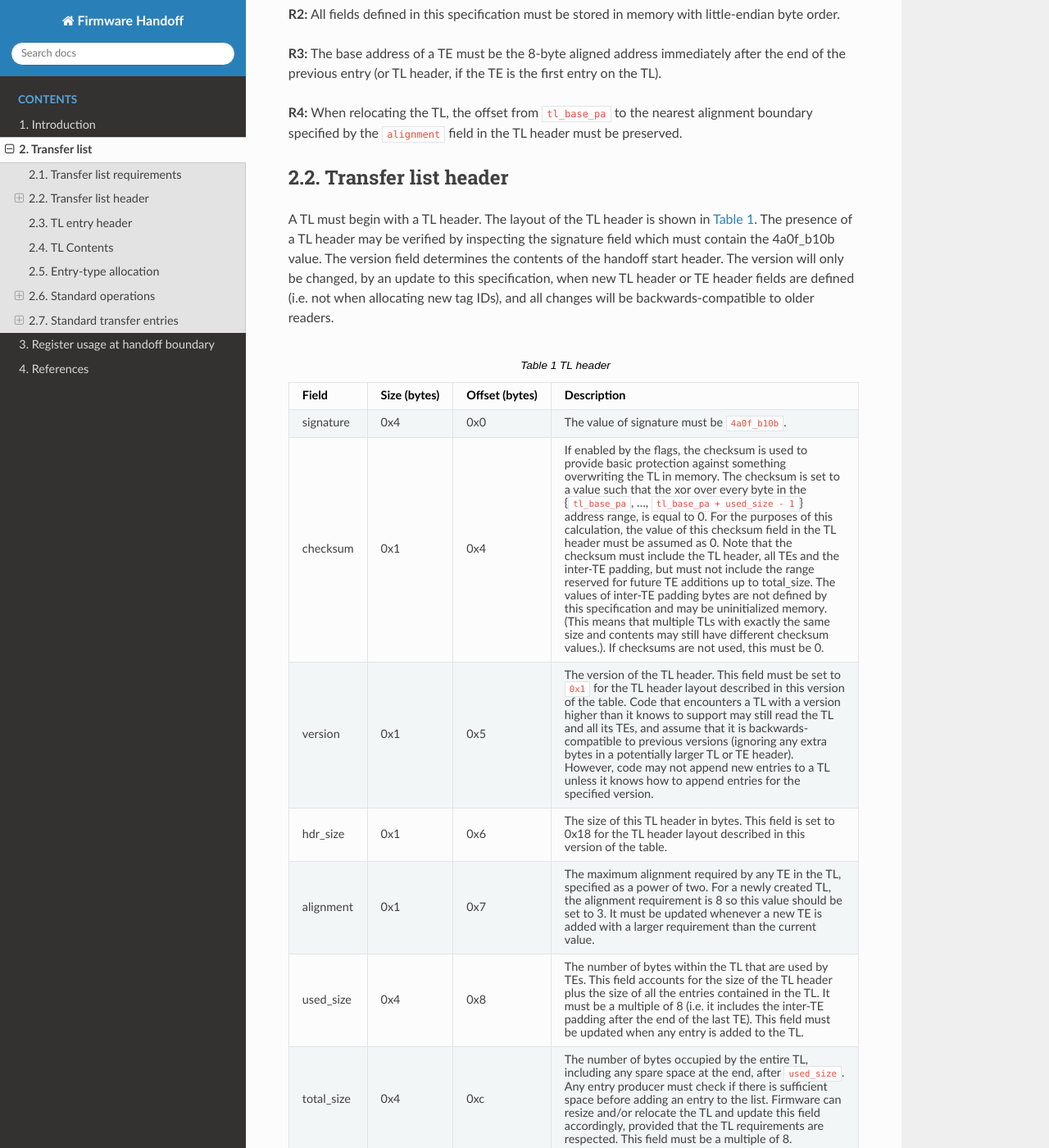
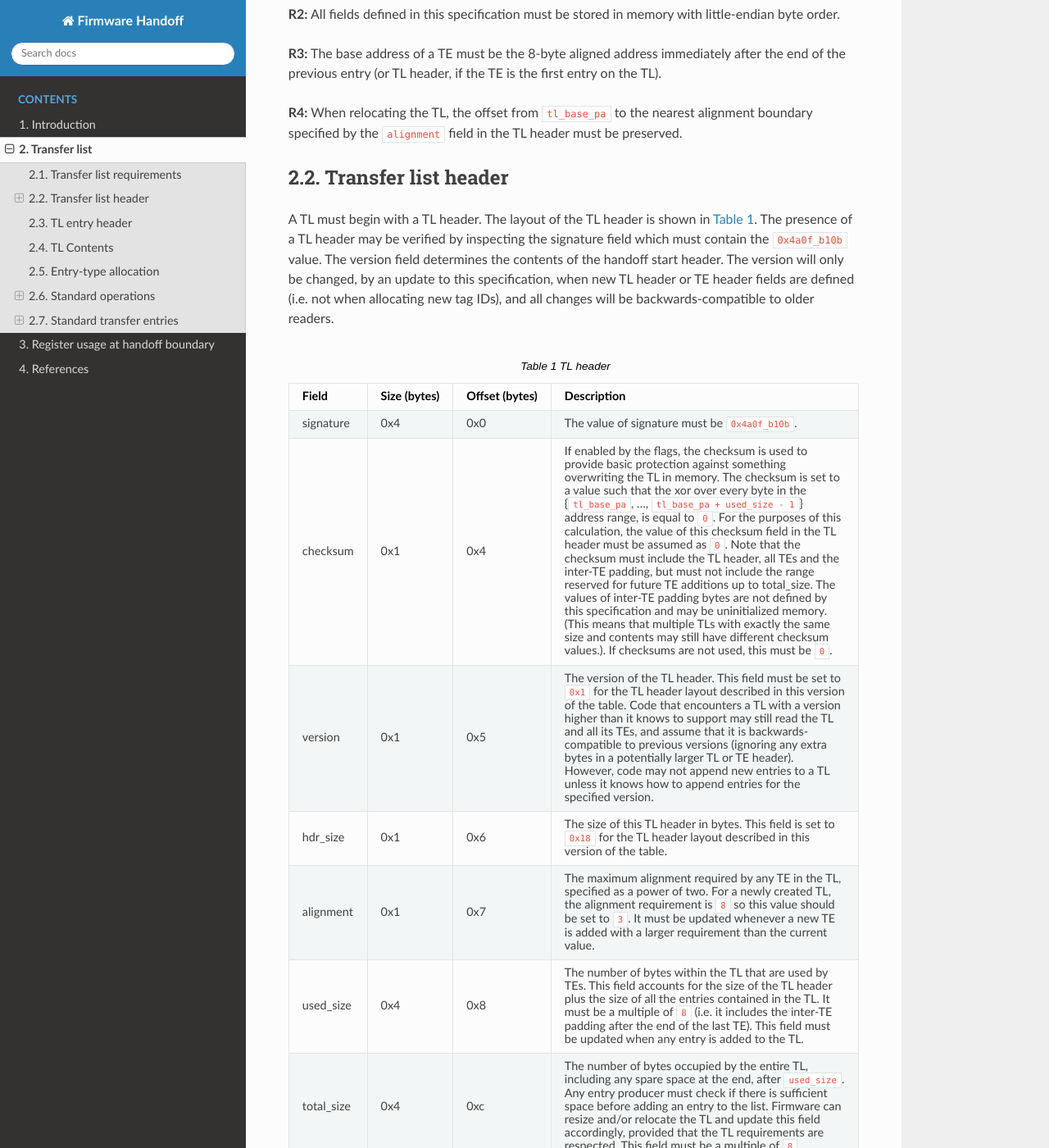
Before and after one commit to FirmwareHandoff/firmware_handoff, a Sphinx documentation site: the page built from source/transfer_list.rst, in a window 1280 px wide and 1400 px high, scrolled down 1048 px. Shown: the whole window at 82% size. Built offline with Sphinx 7.4.7 and the Read the Docs theme 3.1.0, drawn with Linux system fonts in a browser that asks for light colours; formulas are drawn with MathJax 3; some of the changed text lies outside the part shown.

Commit message:
Adopt backticks to represent values to be set to fields
The specification used different conventions to represent field values.
This commit homogenizes all filed values to be represented with
backticks.

Change-Id: I4db4e1e226a2780813b07457f33db4294a7f5da7
Signed-off-by: Jose Marinho <jose.marinho@arm.com>

```diff
--- a/source/transfer_list.rst
+++ b/source/transfer_list.rst
@@ -47,7 +47,7 @@ Transfer list header
 
 A TL must begin with a TL header. The layout of the TL header is shown in
 :numref:`tab_tl_header`.  The presence of a TL header may be verified by
-inspecting the signature field which must contain the 4a0f_b10b value.  The
+inspecting the signature field which must contain the `0x4a0f_b10b` value.  The
 version field determines the contents of the handoff start header. The version
 will only be changed, by an update to this specification, when new TL header or
 TE header fields are defined (i.e. not when allocating new tag IDs), and all
@@ -66,12 +66,12 @@ changes will be backwards-compatible to older readers.
    * - signature
      - 0x4
      - 0x0
-     - The value of signature must be `4a0f_b10b`.
+     - The value of signature must be `0x4a0f_b10b`.
 
    * - checksum
      - 0x1
      - 0x4
-     - If enabled by the flags, the checksum is used to provide basic protection against something overwriting the TL in memory. The checksum is set to a value such that the xor over every byte in the {`tl_base_pa`, …, `tl_base_pa + used_size - 1`} address range, is equal to 0. For the purposes of this calculation, the value of this checksum field in the TL header must be assumed as 0. Note that the checksum must include the TL header, all TEs and the inter-TE padding, but must not include the range reserved for future TE additions up to total_size. The values of inter-TE padding bytes are not defined by this specification and may be uninitialized memory. (This means that multiple TLs with exactly the same size and contents may still have different checksum values.). If checksums are not used, this must be 0.
+     - If enabled by the flags, the checksum is used to provide basic protection against something overwriting the TL in memory. The checksum is set to a value such that the xor over every byte in the {`tl_base_pa`, …, `tl_base_pa + used_size - 1`} address range, is equal to `0`. For the purposes of this calculation, the value of this checksum field in the TL header must be assumed as `0`. Note that the checksum must include the TL header, all TEs and the inter-TE padding, but must not include the range reserved for future TE additions up to total_size. The values of inter-TE padding bytes are not defined by this specification and may be uninitialized memory. (This means that multiple TLs with exactly the same size and contents may still have different checksum values.). If checksums are not used, this must be `0`.
 
    * - version
      - 0x1
@@ -81,22 +81,22 @@ changes will be backwards-compatible to older readers.
    * - hdr_size
      - 0x1
      - 0x6
-     - The size of this TL header in bytes. This field is set to 0x18 for the TL header layout described in this version of the table.
+     - The size of this TL header in bytes. This field is set to `0x18` for the TL header layout described in this version of the table.
 
    * - alignment
      - 0x1
      - 0x7
-     - The maximum alignment required by any TE in the TL, specified as a power of two. For a newly created TL, the alignment requirement is 8 so this value should be set to 3. It must be updated whenever a new TE is added with a larger requirement than the current value.
+     - The maximum alignment required by any TE in the TL, specified as a power of two. For a newly created TL, the alignment requirement is `8` so this value should be set to `3`. It must be updated whenever a new TE is added with a larger requirement than the current value.
 
    * - used_size
      - 0x4
      - 0x8
-     - The number of bytes within the TL that are used by TEs. This field accounts for the size of the TL header plus the size of all the entries contained in the TL. It must be a multiple of 8 (i.e. it includes the inter-TE padding after the end of the last TE). This field must be updated when any entry is added to the TL.
+     - The number of bytes within the TL that are used by TEs. This field accounts for the size of the TL header plus the size of all the entries contained in the TL. It must be a multiple of `8` (i.e. it includes the inter-TE padding after the end of the last TE). This field must be updated when any entry is added to the TL.
 
    * - total_size
      - 0x4
      - 0xc
-     - The number of bytes occupied by the entire TL, including any spare space at the end, after `used_size`. Any entry producer must check if there is sufficient space before adding an entry to the list. Firmware can resize and/or relocate the TL and update this field accordingly, provided that the TL requirements are respected. This field must be a multiple of 8.
+     - The number of bytes occupied by the entire TL, including any spare space at the end, after `used_size`. Any entry producer must check if there is sufficient space before adding an entry to the list. Firmware can resize and/or relocate the TL and update this field accordingly, provided that the TL requirements are respected. This field must be a multiple of `8`.
 
    * - flags
      - 0x4
@@ -106,7 +106,7 @@ changes will be backwards-compatible to older readers.
    * - reserved
      - 0x4
      - 0x14
-     - Reserved word. Must be set to 0 or ignored.
+     - Reserved word. Must be set to `0` or ignored.
 
 
 TL Flags
@@ -131,7 +131,7 @@ field.
 
    * - 31:1
      - unused
-     - Reserved for future use. Must be 0.
+     - Reserved for future use. Must be `0`.
 
 
 .. _sec_tl_entry_hdr:
@@ -174,12 +174,12 @@ The TE header is defined in :numref:`tab_te_header`.
    * - hdr_size
      - 0x1
      - 0x3
-     - The size of this entry header in bytes. This field must be set to 8 for the TE header layout described in this version of the table.
+     - The size of this entry header in bytes. This field must be set to `8` for the TE header layout described in this version of the table.
 
    * - data_size
      - 0x4
      - 0x4
-     - The exact size of the data content in bytes, not including inter-TE padding. May be 0.
+     - The exact size of the data content in bytes, not including inter-TE padding. May be `0`.
 
 
 TL Contents
@@ -248,7 +248,7 @@ tags related to a particular chipset or to a particular firmware project could
 use adjacent tag numbers), but there are no predefined ranges and no
 reservations of tag ranges for specific use.
 
-The {0xff_f000, ..., 0xff_ffff} range is reserved for non-standardized use.
+The `{0xff_f000, ..., 0xff_ffff}` range is reserved for non-standardized use.
 Anyone is free to use tags from that range for any custom TE layout without
 adding their definitions to this specification first. The use of this range is
 *strongly discouraged* for anything other than local experiments or code that
@@ -301,7 +301,7 @@ Inputs:
 
 - `tl_base_addr`: Base address of the existing TL.
 
-#. Compare `tl.signature` (`tl_base_addr + 0x0`) to `4a0f_b10b`. On a mismatch,
+#. Compare `tl.signature` (`tl_base_addr + 0x0`) to `0x4a0f_b10b`. On a mismatch,
    abort (this is not a valid TL).
 
 #. Compare `tl.version` (`tl_base_addr + 0x5`) to the expected version
@@ -416,7 +416,7 @@ Inputs:
 
 - `tl_base_addr`: Base address of the TL to add a TE to.
 - `new_tag_id`: ID number of the tag for the new TE.
-- `new_alignment`: The alignment boundary as a power of 2 that the data must be aligned to.
+- `new_alignment`: The alignment boundary as a power of `2` that the data must be aligned to.
 - `new_data_size`: Size in bytes of the data to be encapsulated in the TE.
 - [data]: Data to be copied into the TE or generated on the fly.
 
@@ -455,7 +455,7 @@ Inputs:
 
 #. Check that `available_size` is larger than `0x18` (the assumed `tl.hdr_size`), otherwise abort.
 
-#. Set `tl.signature` (`tl_base_addr + 0x0`) to `4a0f_b10b`.
+#. Set `tl.signature` (`tl_base_addr + 0x0`) to `0x4a0f_b10b`.
 
 #. Set `tl.checksum` (`tl_base_addr + 0x4`) to `0x0` (for now).
 
@@ -514,13 +514,13 @@ Standard transfer entries
 
 The following entry types are currently defined:
 
-- empty entry: tag_id = 0  (:numref:`void_entry`).
-- fdt entry: tag_id = 1  (:numref:`fdt_entry`).
-- single HOB block entry: tag_id = 2 (:numref:`hob_block_entry`).
-- HOB list entry: tag_id = 3 (:numref:`hob_list_entry`).
-- ACPI table aggregate entry: tag_id = 4 (:numref:`acpi_aggr_entry`).
-- TPM event log entry: tag_id = 5 (:numref:`tpm_evlog_entry`).
-- TPM CRB base entry: tag_id = 6 (:numref:`tpm_crb_base_entry`).
+- empty entry: tag_id = `0`  (:numref:`void_entry`).
+- fdt entry: tag_id = `1`  (:numref:`fdt_entry`).
+- single HOB block entry: tag_id = `2` (:numref:`hob_block_entry`).
+- HOB list entry: tag_id = `3` (:numref:`hob_list_entry`).
+- ACPI table aggregate entry: tag_id = `4` (:numref:`acpi_aggr_entry`).
+- TPM event log entry: tag_id = `5` (:numref:`tpm_evlog_entry`).
+- TPM CRB base entry: tag_id = `6` (:numref:`tpm_crb_base_entry`).
 - Entries related to Trusted Firmware (:numref:`tf_entries`).
 
 .. _void_entry:
@@ -549,7 +549,7 @@ space up to the next TE).
    * - tag_id
      - 0x3
      - 0x0
-     - The tag_id field must be set to **0**.
+     - The tag_id field must be set to `0`.
 
    * - hdr_size
      - 0x1
@@ -559,8 +559,8 @@ space up to the next TE).
    * - data_size
      - 0x4
      - 0x4
-     - The size of the void space in bytes. May be 0. For XFERLIST_VOID,
-       data_size *MUST* be a multiple of 8 (i.e. there must be no space left to
+     - The size of the void space in bytes. May be `0`. For XFERLIST_VOID,
+       data_size *MUST* be a multiple of `8` (i.e. there must be no space left to
        inter-TE padding after this TE).
 
    * - void_data
@@ -591,7 +591,7 @@ the flattened devicetree (FDT) [DT]_ representation.
    * - tag_id
      - 0x3
      - 0x0
-     - The tag_id field must be set to **1**.
+     - The tag_id field must be set to `1`.
 
    * - hdr_size
      - 0x1
@@ -632,7 +632,7 @@ the TL and following the HOB list requirements defined in [PI]_.
    * - tag_id
      - 0x3
      - 0x0
-     - The tag_id field must be set to **2**.
+     - The tag_id field must be set to `2`.
 
    * - hdr_size
      - 0x1
@@ -673,7 +673,7 @@ specified in [PI]_.
    * - tag_id
      - 0x3
      - 0x0
-     - The tag_id field must be set to **3**.
+     - The tag_id field must be set to `3`.
 
    * - hdr_size
      - 0x1
@@ -720,7 +720,7 @@ such that the last ACPI table in this entry ends at offset
    * - tag_id
      - 0x3
      - 0x0
-     - The tag_id field must be set to **4**.
+     - The tag_id field must be set to `4`.
 
    * - hdr_size
      - 0x1
@@ -759,7 +759,7 @@ Specification [TCG_EFI]_.
    * - tag_id
      - 0x3
      - 0x0
-     - The tag_id field must be set to **5**.
+     - The tag_id field must be set to `5`.
 
    * - hdr_size
      - 0x1
@@ -769,7 +769,7 @@ Specification [TCG_EFI]_.
    * - data_size
      - 0x4
      - 0x4
-     - The size of the event log in bytes + sizeof(flags) i.e. 0x4.
+     - The size of the event log in bytes + sizeof(flags) i.e. `0x4`.
 
    * - flags
      - 0x4
@@ -784,7 +784,7 @@ Specification [TCG_EFI]_.
        by reading each measurement recorded and extending it into the TPM. Once
        the measurements are extended into the TPM, then the "need_to_replay"
        flag must be cleared if the transfer list is passed to additional
-       firmware components. Default value is "0". Other bits should be set to
+       firmware components. Default value is `0`. Other bits should be set to
        zero.
 
    * - event_log
@@ -813,7 +813,7 @@ and reserved for use as a TPM Command Response Buffer interface.
    * - tag_id
      - 0x3
      - 0x0
-     - The tag_id field must be set to **6**.
+     - The tag_id field must be set to `6`.
 
    * - hdr_size
      - 0x1
@@ -823,7 +823,7 @@ and reserved for use as a TPM Command Response Buffer interface.
    * - data_size
      - 0x4
      - 0x4
-     - This value should be set to **0xc** i.e. sizeof(crb_base_address) + sizeof(crb_size).
+     - This value should be set to `0xc`` i.e. `sizeof(crb_base_address) + sizeof(crb_size)`.
 
    * - crb_base_address
      - 0x8
@@ -866,7 +866,7 @@ the OP-TEE OS.
    * - tag_id
      - 0x3
      - 0x0
-     - The tag_id field must be set to **0x100**.
+     - The tag_id field must be set to `0x100`.
 
    * - hdr_size
      - 0x1
@@ -876,7 +876,7 @@ the OP-TEE OS.
    * - data_size
      - 0x4
      - 0x4
-     - The size (in bytes) of the address of OP-TEE pageable part which must be set to **8**.
+     - The size (in bytes) of the address of OP-TEE pageable part which must be set to `8`.
 
    * - pp_addr
      - 0x8
@@ -905,7 +905,7 @@ initialize itself.
    * - tag_id
      - 0x3
      - 0x0
-     - The tag_id field must be set to **0x101**.
+     - The tag_id field must be set to `0x101`.
 
    * - hdr_size
      - 0x1
@@ -956,7 +956,7 @@ software running in Secure, Non-Secure, or Realm modes.
    * - tag_id
      - 0x3
      - 0x0
-     - The tag_id field must be set to **0x102**.
+     - The tag_id field must be set to `0x102`.
 
    * - hdr_size
      - 0x1
@@ -994,7 +994,7 @@ hand-over execution.
    * - tag_id
      - 0x3
      - 0x0
-     - The tag_id field must be set to **0x103**.
+     - The tag_id field must be set to `0x103`.
 
    * - hdr_size
      - 0x1
@@ -1036,7 +1036,7 @@ into its memory map during platform setup. If other memory types are required
    * - tag_id
      - 0x3
      - 0x0
-     - The tag_id field must be set to **0x104**.
+     - The tag_id field must be set to `0x104`.
 
    * - hdr_size
      - 0x1
@@ -1080,7 +1080,7 @@ It may also contain some information to the SP itself.
    * - tag_id
      - 0x3
      - 0x0
-     - The tag_id field must be set to **0x106**.
+     - The tag_id field must be set to `0x106`.
 
    * - hdr_size
      - 0x1
@@ -1116,7 +1116,7 @@ passed to later stages for intialisation of Mbed-TLS.
    * - tag_id
      - 0x3
      - 0x0
-     - The tag_id field must be set to **0x105**.
+     - The tag_id field must be set to `0x105`.
 
    * - hdr_size
      - 0x1
@@ -1126,7 +1126,7 @@ passed to later stages for intialisation of Mbed-TLS.
    * - data_size
      - 0x4
      - 0x4
-     - This value should be set to **0x10** i.e. sizeof(heap_address) + sizeof(heap_size).
+     - This value should be set to `0x10`` i.e. `sizeof(heap_address) + sizeof(heap_size)`.
 
    * - heap_address
      - 0x8
@@ -1161,7 +1161,7 @@ subsequent images. It's usage is identical to the 64-bit form represented by
    * - tag_id
      - 0x3
      - 0x0
-     - The tag_id field must be set to **0x106**.
+     - The tag_id field must be set to `0x106`.
 
    * - hdr_size
      - 0x1
@@ -1187,7 +1187,6 @@ subsequent images. It's usage is identical to the 64-bit form represented by
    * - spsr
      - 0x4
      - hdr_size + 0x8
-
      - Saved Program Status Register.
 
    * - lr_svc
@@ -1261,7 +1260,7 @@ memory types, such as read-only memory, distinct entries should be created.
    * - tag_id
      - 0x3
      - 0x0
-     - The tag_id field must be set to **0x107**.
+     - The tag_id field must be set to `0x107`.
 
    * - hdr_size
      - 0x1
@@ -1283,5 +1282,5 @@ memory types, such as read-only memory, distinct entries should be created.
      - hdr_size + 0x4
      - The size of the memory region.
 
-.. |hdr_size_desc| replace:: The size of this entry header in bytes must be set to **8**.
+.. |hdr_size_desc| replace:: The size of this entry header in bytes must be set to `8`.
 .. |current_version| replace:: `0x1`
```
Also changed, not shown: source/register_conventions.rst (+13 -13 lines).
